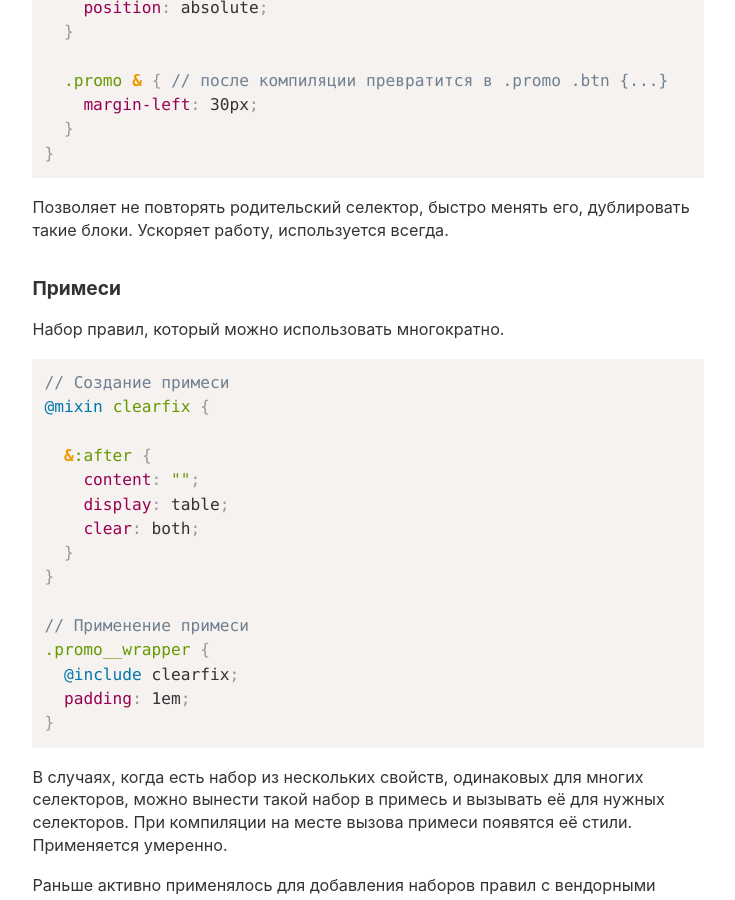
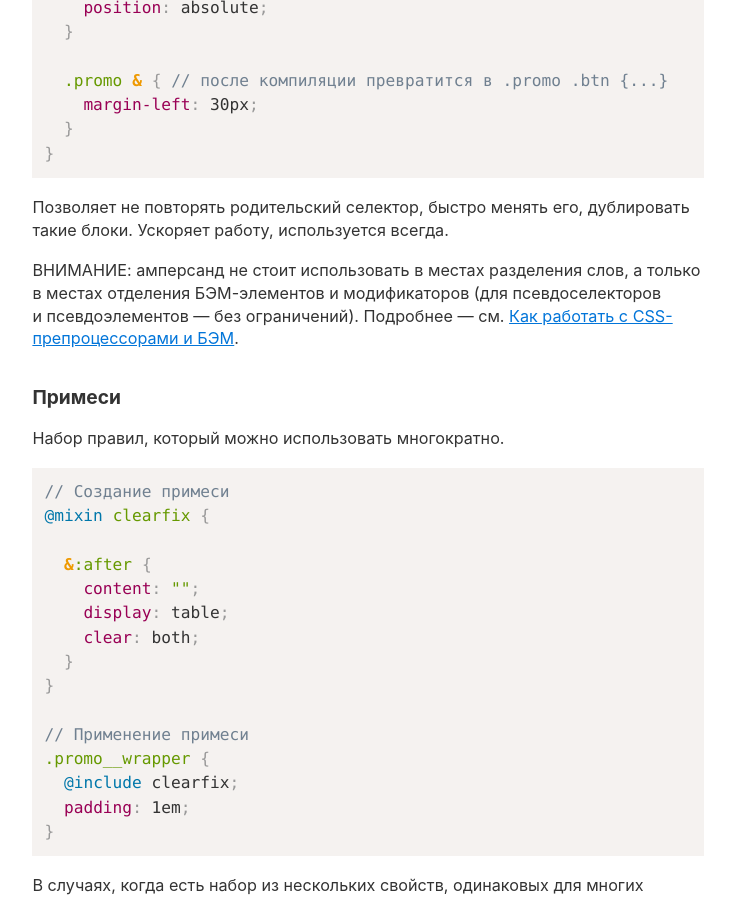
Before and after one commit to nicothin/nicothin.github.io, a Jekyll site: the page built from _posts/2018-09-03-css-preprocessors.md, in a window 1280 px wide and 900 px high, scrolled down 6912 px. Shown: the whole window, without its empty margins (272-1007 px from the left). Built offline with Jekyll 4.4.1, drawn with Linux system fonts in a browser that asks for light colours; comment, search, counter and statistics services are not loaded.

Commit message:
Update 2018-09-03-css-preprocessors.md

```diff
--- a/_posts/2018-09-03-css-preprocessors.md
+++ b/_posts/2018-09-03-css-preprocessors.md
@@ -230,6 +230,8 @@ h2 { font-size: $font-size * 1.618; }
 
 Позволяет не повторять родительский селектор, быстро менять его, дублировать такие блоки. Ускоряет работу, используется всегда.
 
+ВНИМАНИЕ: амперсанд не стоит использовать в местах разделения слов, а только в местах отделения БЭМ-элементов и модификаторов (для псевдоселекторов и псевдоэлементов — без ограничений). Подробнее — см. [Как работать с CSS-препроцессорами и БЭМ](https://nicothin.pro/idiomatic-pre-CSS/).
+
 ### Примеси
 
 Набор правил, который можно использовать многократно.
```
